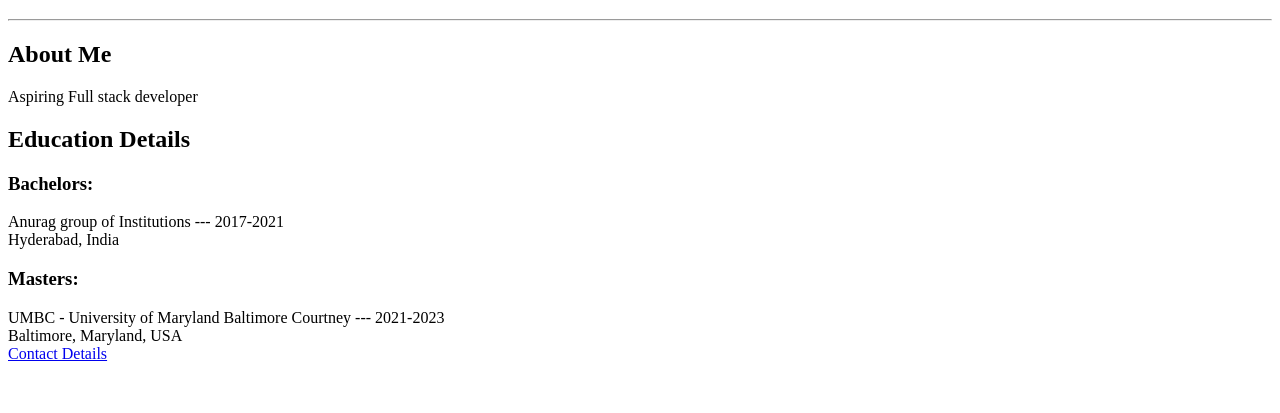
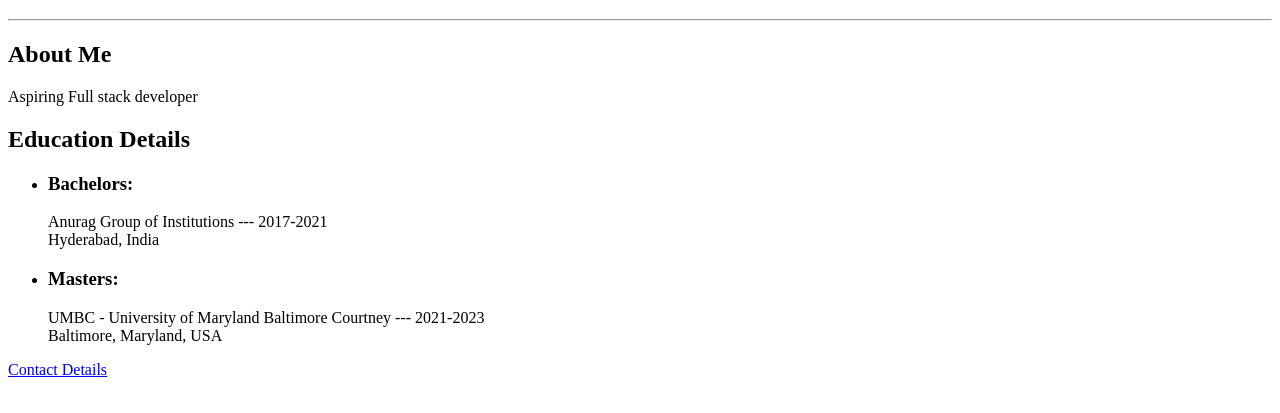
Before and after one commit to SurajRanaVujjini/HTML, a plain HTML site: page index.html in a window 1280 px wide. Shown: the part 61-474 px from the top of the page. Drawn offline with Linux system fonts and the light colour scheme.

Commit message:
Update index.html

```diff
--- a/index.html
+++ b/index.html
@@ -11,13 +11,19 @@
     <h2>About Me</h2>
     Aspiring Full stack developer<br>
     <h2>Education Details</h2>
-    <h3>Bachelors:</h3>
-    Anurag group of Institutions  ---   2017-2021<br>
-    Hyderabad, India
+    <ul>
+        <li>
+            <h3>Bachelors:</h3>
+            Anurag Group of Institutions  ---   2017-2021<br>
+            Hyderabad, India
+        </li>
 
-    <h3>Masters:</h3>
-    UMBC - University of Maryland Baltimore Courtney --- 2021-2023<br>
-    Baltimore, Maryland, USA<br>
+        <li>
+            <h3>Masters:</h3>
+            UMBC - University of Maryland Baltimore Courtney --- 2021-2023<br>
+            Baltimore, Maryland, USA<br>
+        </li>
+    </ul>
 
 
 
```
